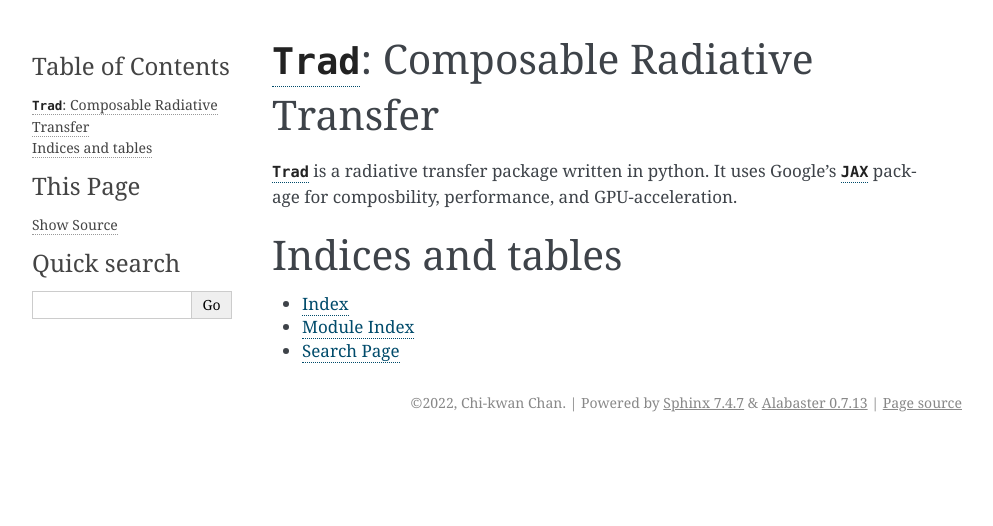
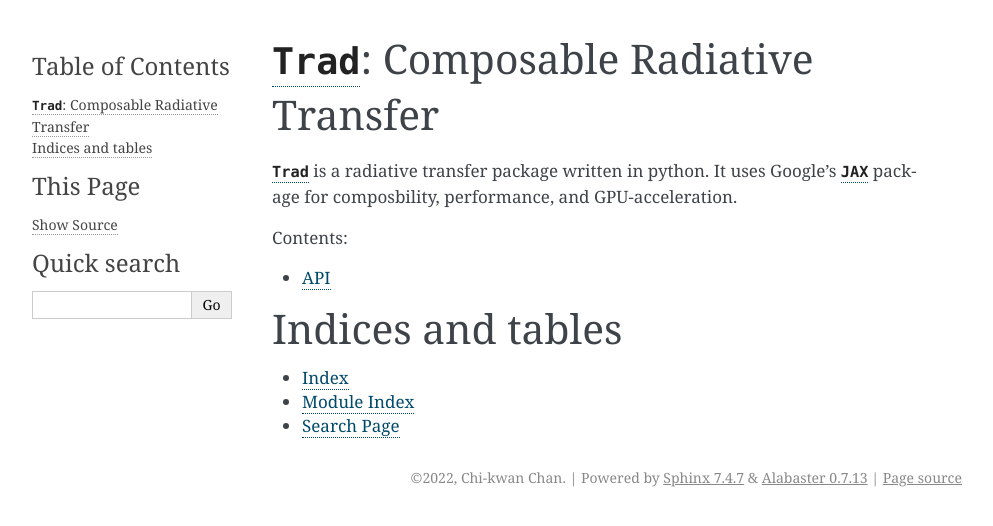
Before and after one commit to adxsrc/trad, a Sphinx documentation site: the page built from docs/index.rst, in a window 1280 px wide. Shown: the top 526 px of the page, without its empty margins (148-1141 px from the left). Built offline with Sphinx 7.4.7, drawn with Linux system fonts in a browser that asks for light colours.

```diff
--- /dev/null
+++ b/docs/api.rst
@@ -0,0 +1,5 @@
+API
+===
+
+.. automodule:: trad.core
+   :members:
--- a/docs/conf.py
+++ b/docs/conf.py
@@ -31,6 +31,9 @@ release = '0.0.0'
 # extensions coming with Sphinx (named 'sphinx.ext.*') or your custom
 # ones.
 extensions = [
+    'sphinx.ext.autodoc',
+    'sphinx.ext.mathjax',
+    'sphinx.ext.viewcode',
 ]
 
 # Add any paths that contain templates here, relative to this directory.
--- a/docs/index.rst
+++ b/docs/index.rst
@@ -9,6 +9,7 @@
    :maxdepth: 2
    :caption: Contents:
 
+   api
 
 
 Indices and tables
```
